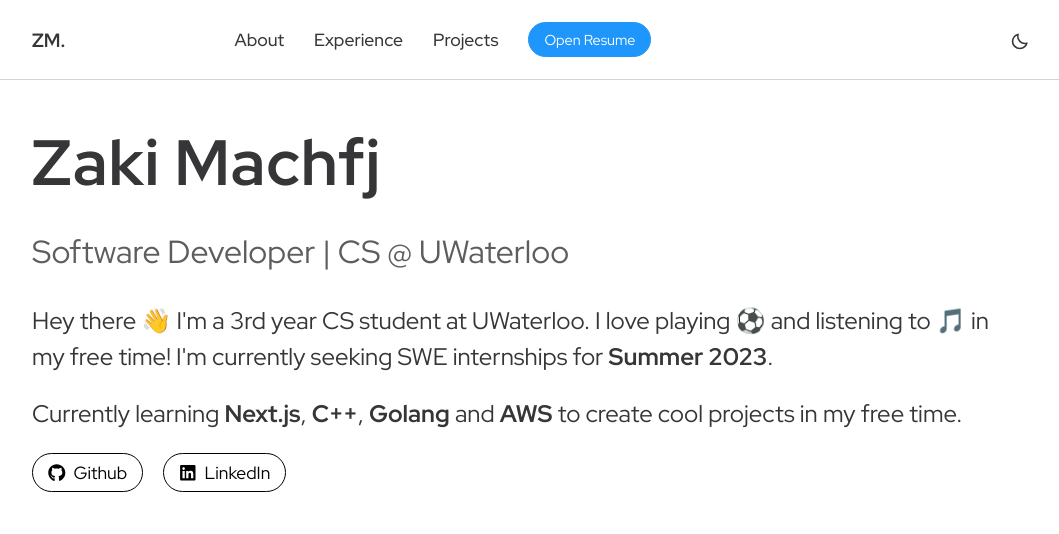
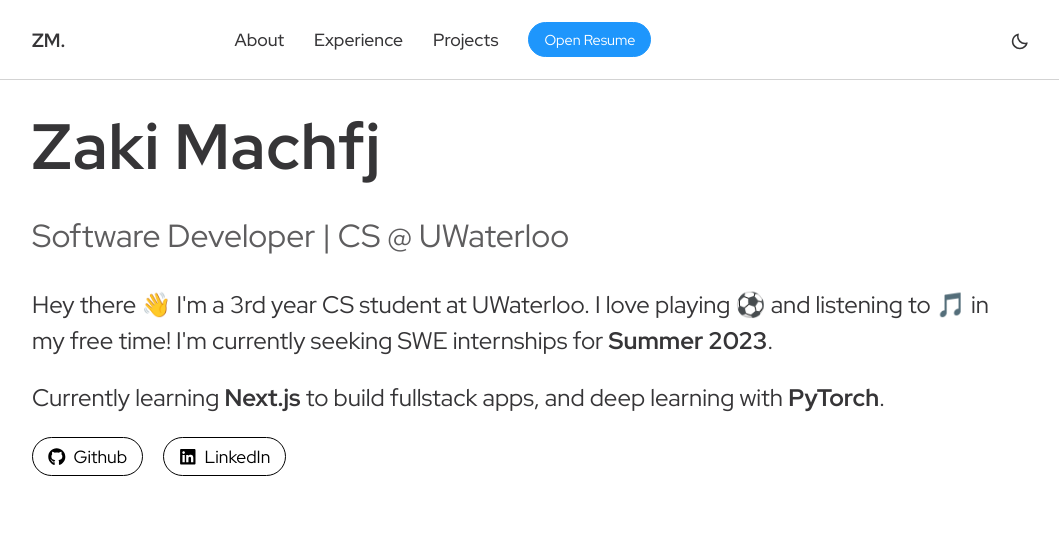
Before and after one commit to ragizaki/Portfolio, a React (Vite) app: page / in a window 1280 px wide. Shown: the top 534 px of the page, without its empty margins (111-1170 px from the left). Built offline with nearby package versions, Linux system fonts and the light colour scheme; no server answers.

Commit message:
update tagline

```diff
--- a/src/components/Home/index.tsx
+++ b/src/components/Home/index.tsx
@@ -38,9 +38,8 @@ const Home = ({ track }: Props): JSX.Element => {
       <div>
         <TagItem>
           {/* I love building high-quality tools that are user-friendly and meaningful. <br /> */}
-          Currently learning <strong>Next.js</strong>, <strong>C++</strong>,{" "}
-          <strong>Golang</strong> and <strong>AWS</strong> to create cool
-          projects in my free time.
+          Currently learning <strong>Next.js</strong> to build fullstack apps,
+          and deep learning with <strong>PyTorch</strong>.
         </TagItem>
       </div>
 
--- a/src/components/Home/styles.tsx
+++ b/src/components/Home/styles.tsx
@@ -5,12 +5,7 @@ export const HomeContainer = styled.div`
   display: flex;
   flex-direction: column;
   justify-content: start;
-  padding-top: 1rem;
   height: fit-content;
-
-  @media screen and (min-width: 768px) and (max-width: 900px) {
-    padding: 0px;
-  }
 `;
 
 export const Heading = styled.h1`
```
